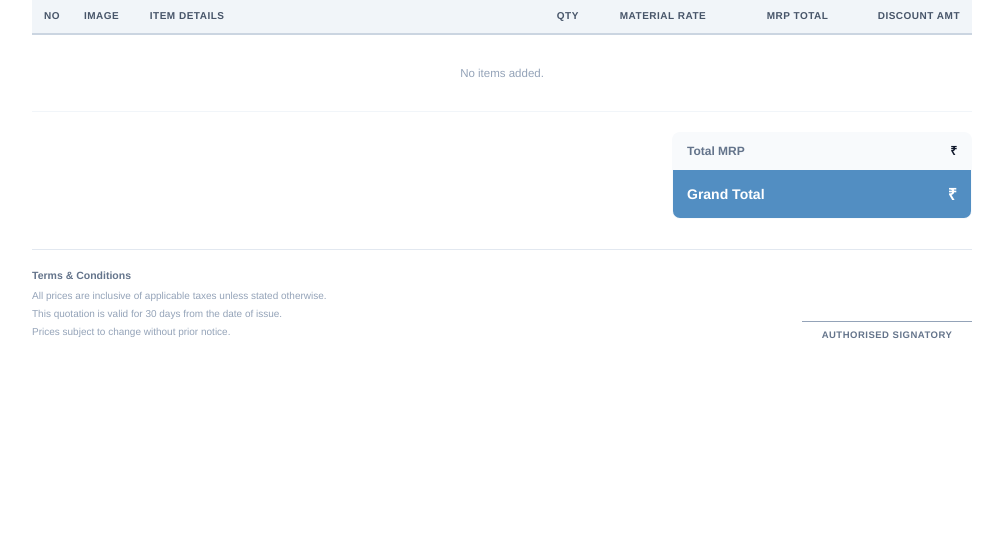
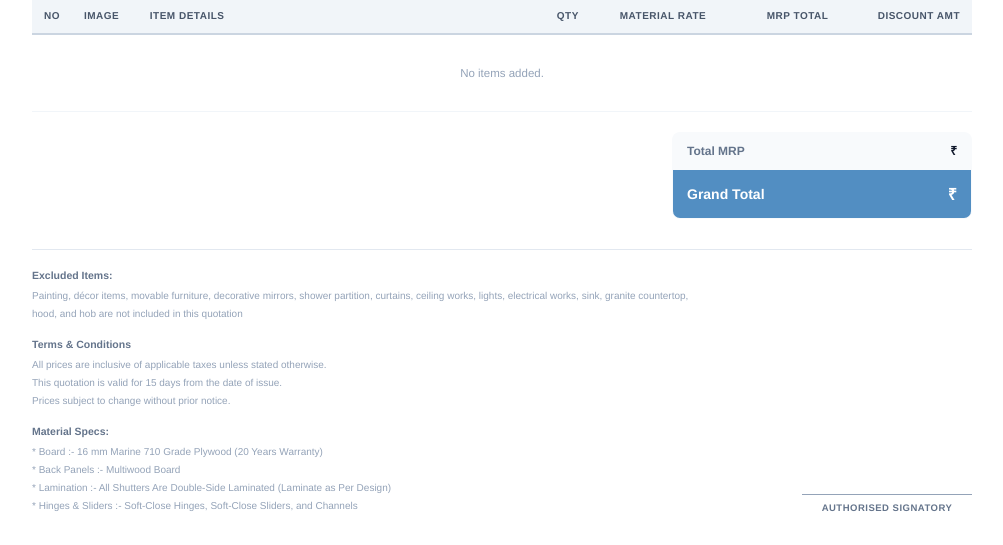
Before and after one commit to athi-ra-kr/Holly-Quote, a Django app: template Quotation/templates/quotation_pdf.html in a window 1280 px wide. Shown: the part 346-891 px from the top of the page, without its empty margins (138-1141 px from the left). Before the commit the page ends 684 px from the top, so only its background shows below. Run offline with Django 5.2, Linux system fonts and the light colour scheme; the template is opened without the code that fills it, so the values that code supplies are empty.

Commit message:
Updated quotation pdf layout

```diff
--- a/Quotation/templates/quotation_pdf.html
+++ b/Quotation/templates/quotation_pdf.html
@@ -187,6 +187,17 @@
         }
         .print-btn:hover { background: #3b7ab5; }
 
+        /* Editable Sections UI Helper Style (Does not show up on prints) */
+        [contenteditable="true"]:hover {
+            background-color: #f1f5f9;
+            outline: 1px dashed #528ec2;
+            cursor: dashed;
+        }
+        [contenteditable="true"]:focus {
+            background-color: #f8fafc;
+            outline: 2px solid #528ec2;
+        }
+
         /* ── Print ── */
         @media print {
             .print-btn   { display: none !important; }
@@ -364,15 +375,44 @@
     </div>
 
     <div class="doc-footer">
-        <div class="terms-block">
-            <strong>Terms &amp; Conditions</strong>
-            All prices are inclusive of applicable taxes unless stated otherwise.<br>
-            This quotation is valid for 30 days from the date of issue.<br>
-            Prices subject to change without prior notice.
+        <div class="terms-block" style="width: 70%;">
+            <div style="margin-bottom: 12px;">
+                <strong>Excluded Items:</strong>
+                <div contenteditable="true" id="editable-exclusions">Painting, décor items, movable furniture, decorative mirrors, shower partition, curtains, ceiling works, lights, electrical works, sink, granite countertop, hood, and hob are not included in this quotation</div>
+            </div>
+
+            <div style="margin-bottom: 12px;">
+                <strong>Terms &amp; Conditions</strong>
+                <div contenteditable="true" id="editable-terms">
+                    All prices are inclusive of applicable taxes unless stated otherwise.<br>
+                    This quotation is valid for 15 days from the date of issue.<br>
+                    Prices subject to change without prior notice.
+                </div>
+            </div>
+
+            <div>
+                <strong>Material Specs:</strong>
+                <div contenteditable="true" id="editable-specs">
+                    * Board :- 16 mm Marine 710 Grade Plywood (20 Years Warranty)<br>
+                    * Back Panels :- Multiwood Board<br>
+                    * Lamination :- All Shutters Are Double-Side Laminated (Laminate as Per Design)<br>
+                    * Hinges &amp; Sliders :- Soft-Close Hinges, Soft-Close Sliders, and Channels
+                </div>
+            </div>
         </div>
         <div style="height:40px;"></div>
         <div class="sig-box">Authorised Signatory</div>
     </div>
 
+    <script>
+        window.onbeforeprint = function() {
+            // Ensures the print system parses line breaks safely from editable boxes
+            const targets = ['editable-exclusions', 'editable-terms', 'editable-specs'];
+            targets.forEach(id => {
+                const el = document.getElementById(id);
+                if(el) { el.style.whiteSpace = "pre-wrap"; }
+            });
+        };
+    </script>
 </body>
 </html>
```
